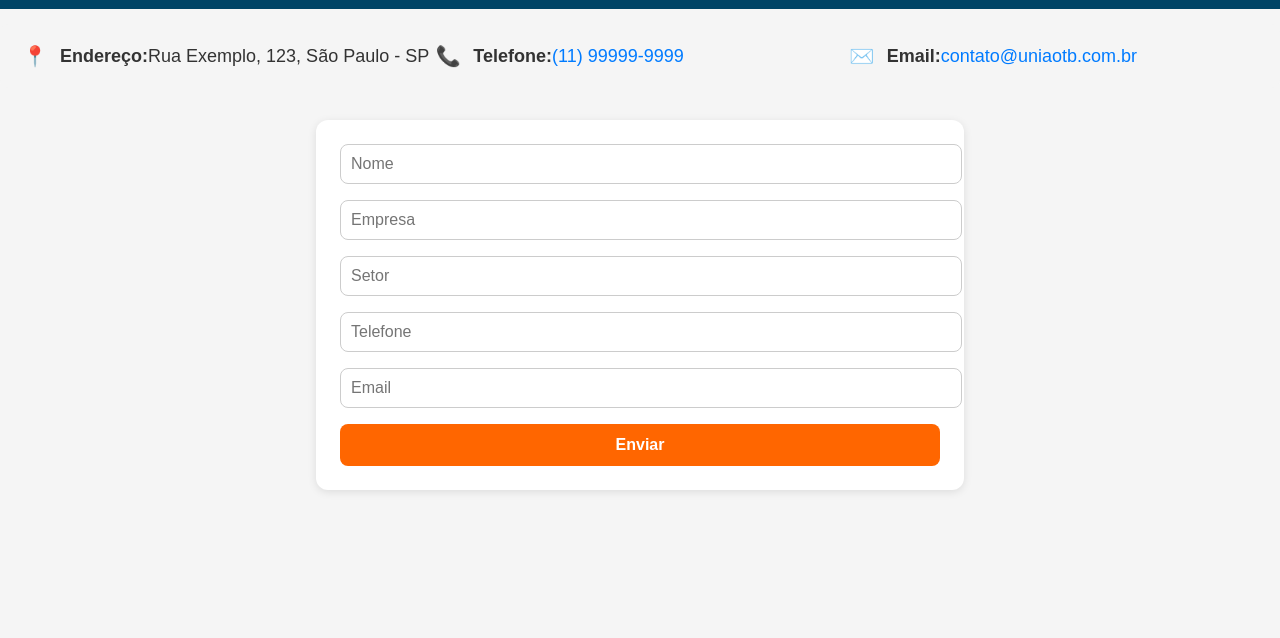
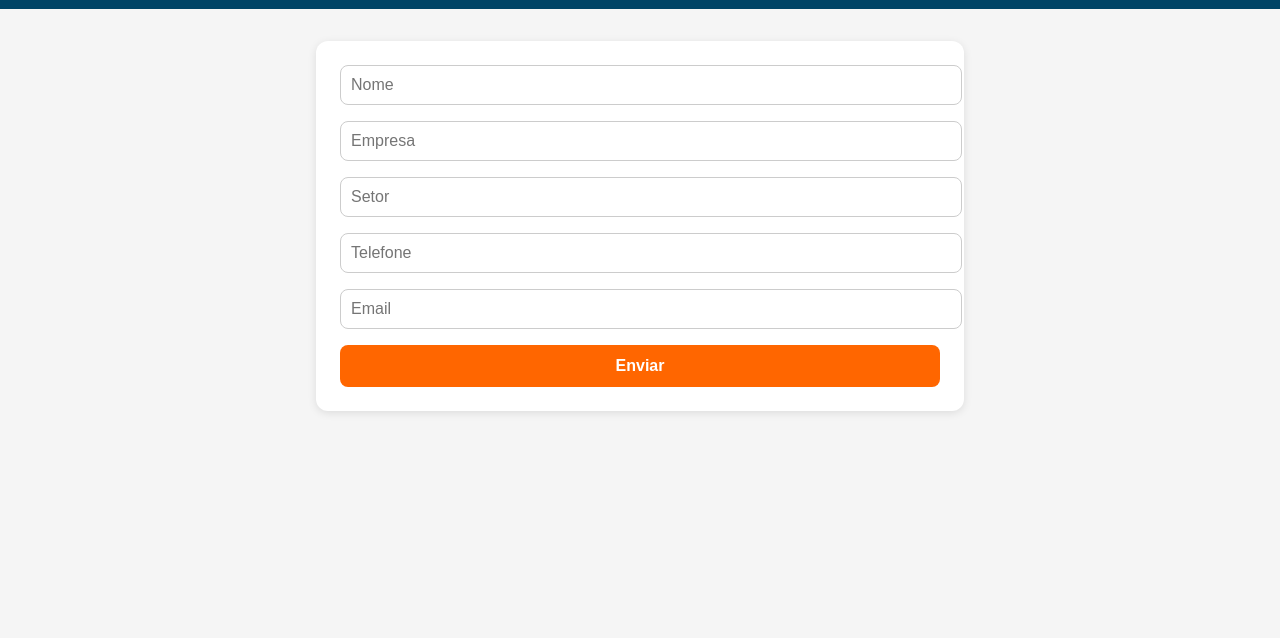
Before and after one commit to uniaotb63comercial/UniaoTb, a website: page contato.html in a window 1280 px wide. Shown: the part 162-800 px from the top of the page. Drawn offline with Linux system fonts and the light colour scheme.

Commit message:
Update contato.html

```diff
--- a/contato.html
+++ b/contato.html
@@ -33,13 +33,6 @@
       <h1>Formulário de Contato</h1>
     </header>
 
-       <!-- INÍCIO: Informações da empresa -->
-<div class="empresa-info">
-  <p><span class="icon">📍</span> <strong>Endereço:</strong> Rua Exemplo, 123, São Paulo - SP</p>
-  <p><span class="icon">📞</span> <strong>Telefone:</strong> <a href="tel:+5511999999999">(11) 99999-9999</a></p>
-  <p><span class="icon">✉️</span> <strong>Email:</strong> <a href="mailto:contato@uniaotb.com.br">contato@uniaotb.com.br</a></p>
-</div>
-
     <form id="leadForm">
       <input type="text" name="nome" placeholder="Nome" required>
       <input type="text" name="empresa" placeholder="Empresa" required>
```
